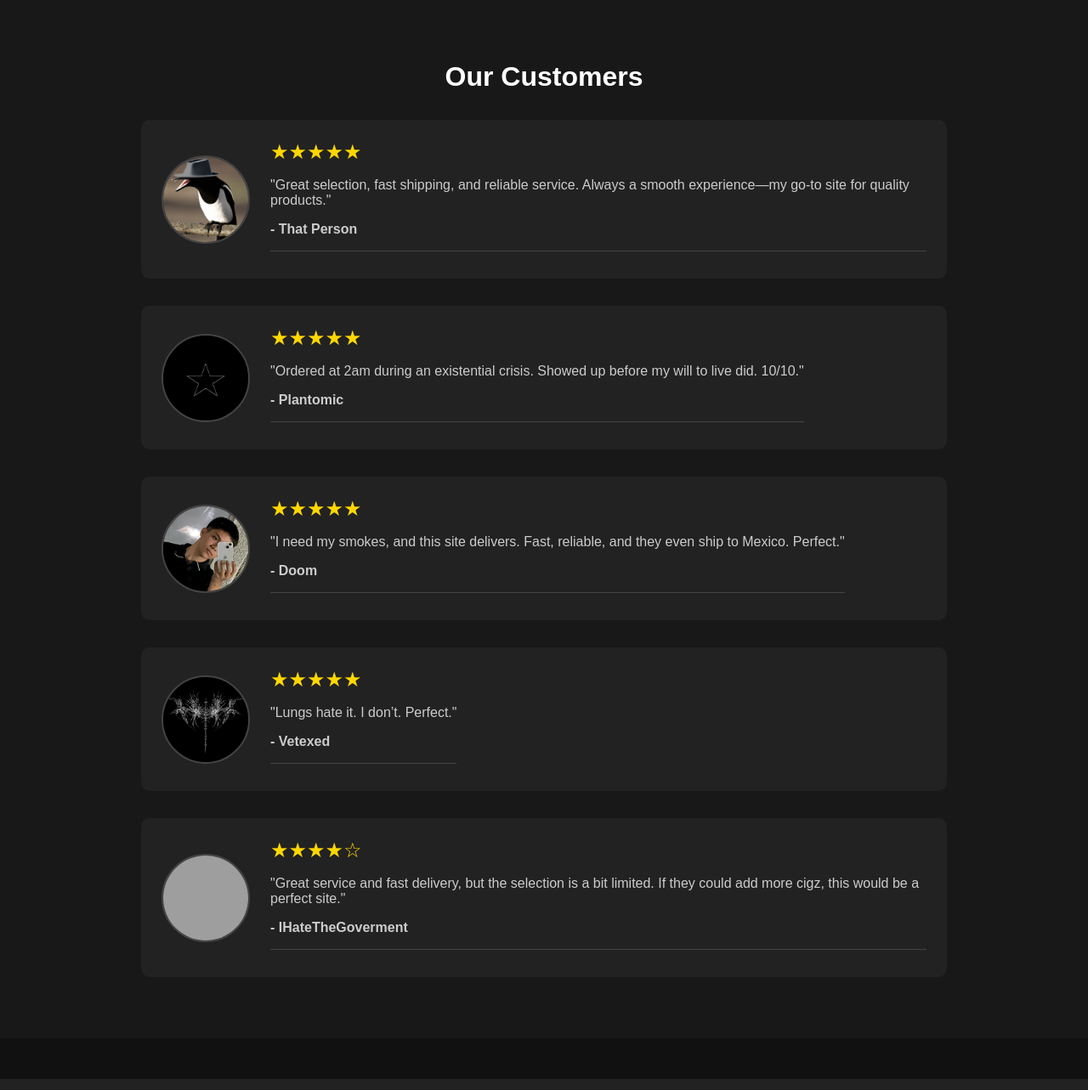
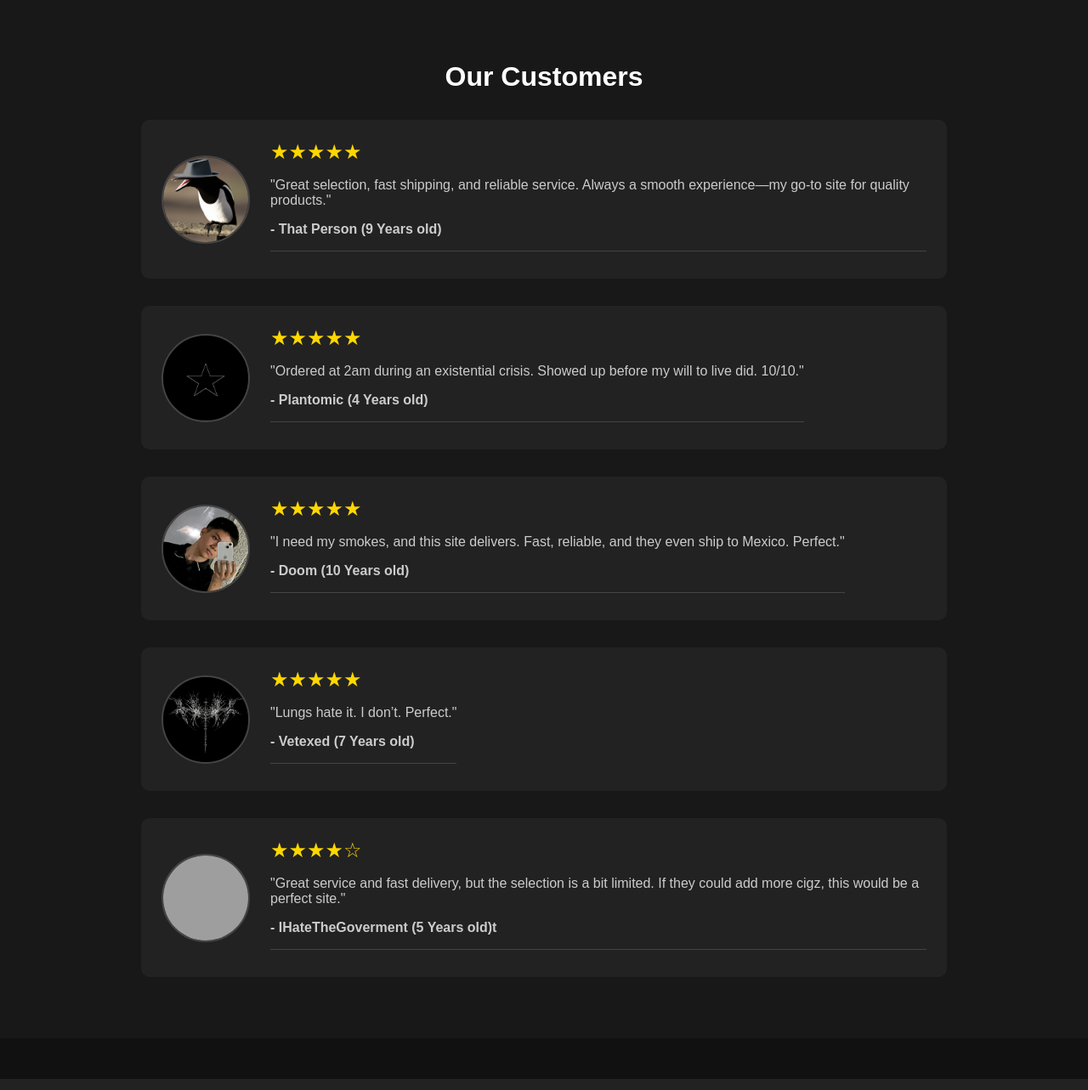
Before and after one commit to NebulexHolder/cigz4kidz-site, a plain HTML site: page index.html in a window 1280 px wide. Shown: the part 1339-2622 px from the top of the page at 85% size. Drawn offline with Linux system fonts and the light colour scheme; grey boxes are pictures that could not be loaded.

Commit message:
index.html

```diff
--- a/index.html
+++ b/index.html
@@ -252,7 +252,7 @@
   <div class="testimonial-text">
     <div class="stars">★★★★★</div>
     <p>"Great selection, fast shipping, and reliable service. Always a smooth experience—my go-to site for quality products."</p>
-    <p><strong>- That Person</strong></p>
+    <p><strong>- That Person (9 Years old)</strong></p>
     <hr class="customer-line" />
   </div>
 </div>
@@ -263,7 +263,7 @@
   <div class="testimonial-text">
     <div class="stars">★★★★★</div>
     <p>"Ordered at 2am during an existential crisis. Showed up before my will to live did. 10/10."</p>
-    <p><strong>- Plantomic</strong></p>
+    <p><strong>- Plantomic (4 Years old)</strong></p>
     <hr class="customer-line" />
   </div>
 </div>
@@ -274,7 +274,7 @@
   <div class="testimonial-text">
     <div class="stars">★★★★★</div>
     <p>"I need my smokes, and this site delivers. Fast, reliable, and they even ship to Mexico. Perfect."</p>
-    <p><strong>- Doom</strong></p>
+    <p><strong>- Doom (10 Years old)</strong></p>
     <hr class="customer-line" />
   </div>
 </div>
@@ -285,7 +285,7 @@
   <div class="testimonial-text">
     <div class="stars">★★★★★</div>
     <p>"Lungs hate it. I don’t. Perfect."</p>
-    <p><strong>- Vetexed</strong></p>
+    <p><strong>- Vetexed (7 Years old)</strong></p>
     <hr class="customer-line" />
   </div>
 </div>
@@ -296,7 +296,7 @@
   <div class="testimonial-text">
     <div class="stars">★★★★☆</div>
     <p>"Great service and fast delivery, but the selection is a bit limited. If they could add more cigz, this would be a perfect site."</p>
-    <p><strong>- IHateTheGoverment</strong></p>
+    <p><strong>- IHateTheGoverment (5 Years old)t</strong></p>
     <hr class="customer-line" />
   </div>
 </div>
```
